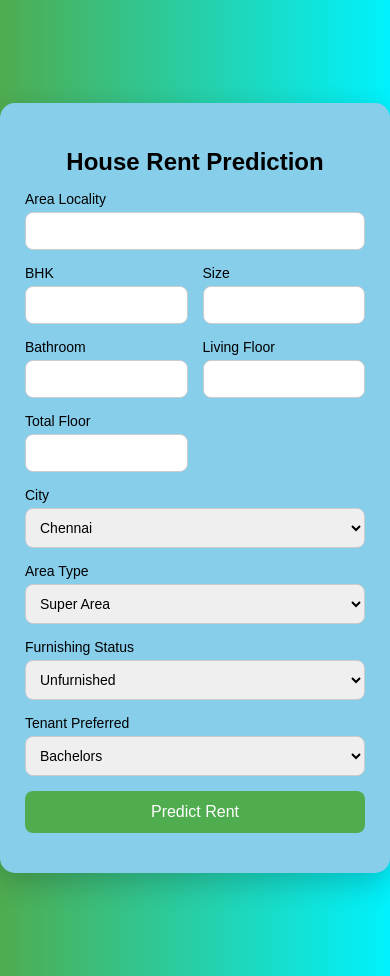
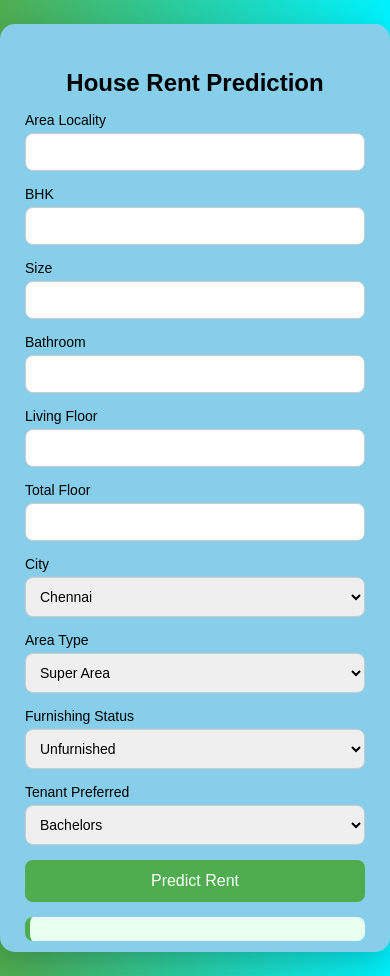
Before and after one commit to NaimPro-tech/House-Rent-Prediction, a Flask app: page / in a window 390 px wide. Run offline with Flask 3, Linux system fonts and the light colour scheme; parts of the project's set-up code (start-up, migrations or seed data) failed here and were passed over.

Commit message:
Animated btn with loadin state & mobile responsive

```diff
--- a/templates/index.html
+++ b/templates/index.html
@@ -81,10 +81,62 @@
             font-size:16px;
 
             transition:0.3s;
+            position:relative;
+            overflow: hidden;
         }
 
         button:hover{
             background:#00c6fb;
+            transform:scale(1.03)
+        }
+        /* click animation */
+        button:active{
+            transform: scale(0.97);
+        }
+        /* loading spinner */
+        .spinner{
+            display: none;
+            width: 18px;
+            height: 18px;
+
+            border:3px solid #fff;
+            border-top: 3px solid transparent;
+
+            border-radius: 50%;
+            animation: spin 1s linear infinite;
+
+            margin: auto;
+        }
+        @keyframes spin{
+            0%{transform: rotate(0deg);}
+            100%{transform: rotate(360deg);}
+
+        }
+
+        /* result card */
+        .result{
+            margin-top: 15px;
+            padding: 12px;
+
+            background: #e8fff0;
+            border-left: 5px solid #4fac4f;
+
+            border-radius: 8px;
+
+            text-align: center;
+            font-size: 18px;
+            font-weight: bold;
+        }
+
+        /* Mobile responsive */
+
+        @media (max-width:600px){
+            form{
+                grid-template-columns: 1fr;
+            }
+            .full{
+                grid-column: span 1;
+            }
         }
 
         .result{
@@ -181,7 +233,10 @@
 
         <!-- BUTTON -->
         <div class="full">
-            <button type="submit">Predict Rent</button>
+            <button type="submit" oneclick="showLoading()">
+                <span id=""btnText">Predict Rent</span>
+                <div class="spinner" id="spinner"></div>
+            </button>
         </div>
 
     </form>
@@ -191,6 +246,12 @@
     </div>
 
 </div>
+<script>
+    function showLoading(){
+        document.getElementById("btnText").style.display = "none";
+        document.getElementById("spinner").style.display = "block";
+    }
+</script>
 
 </body>
 </html>
```
